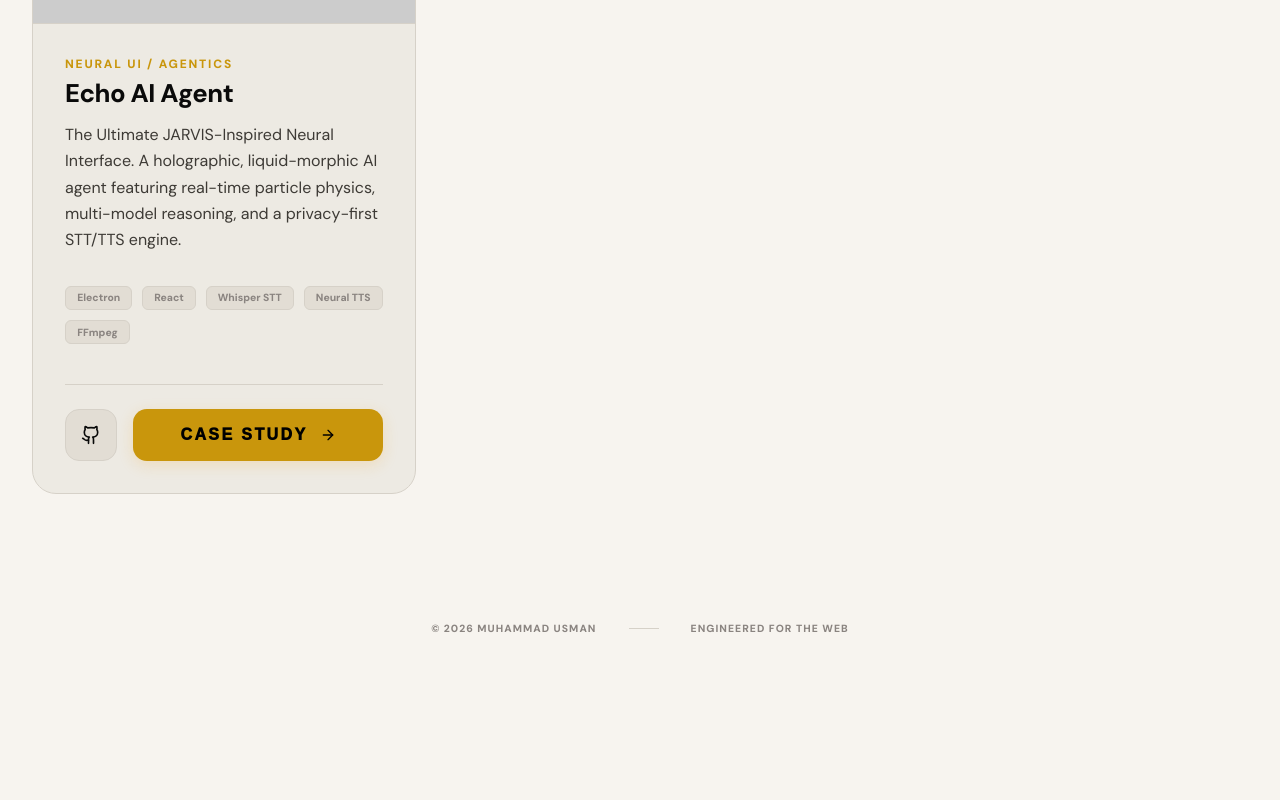
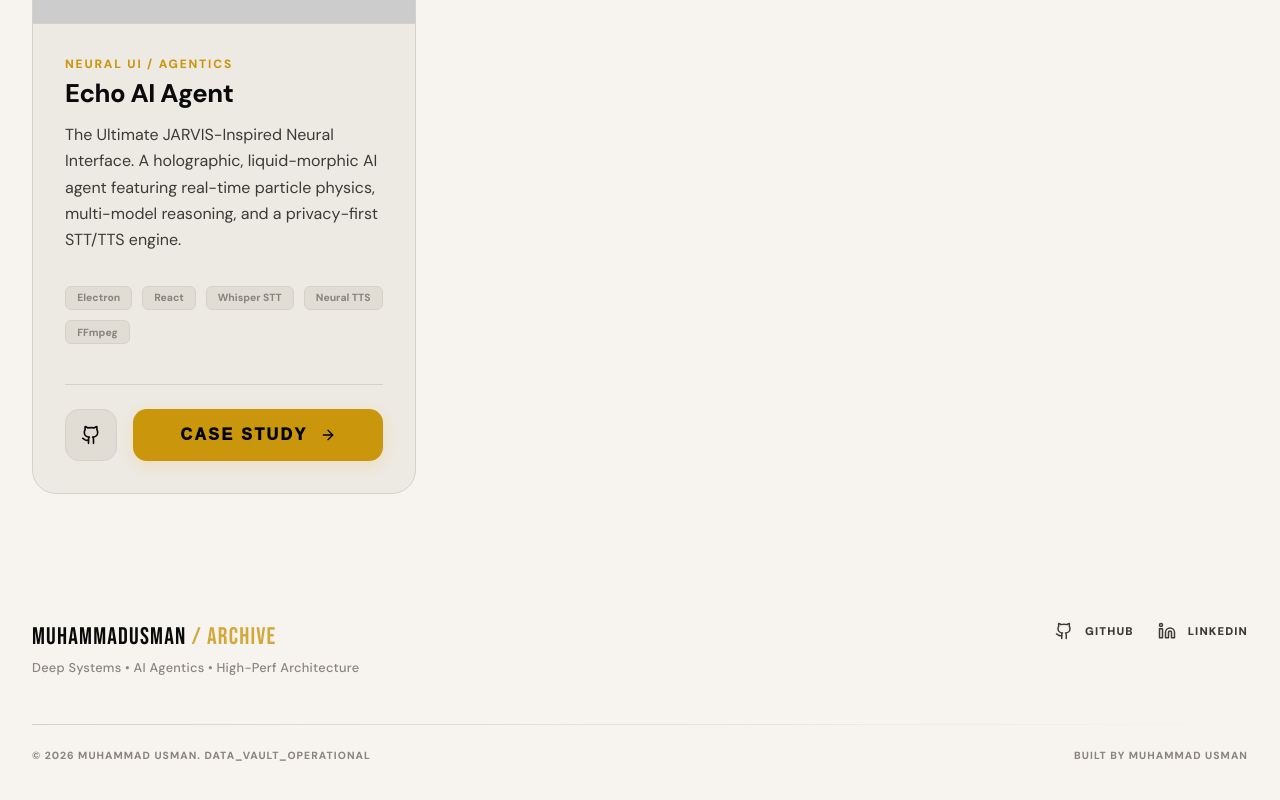
Before and after one commit to MuhammadUsmanGM/usman-works, a Vue app: page / in a window 1280 px wide. Shown: the part 3694-4494 px from the top of the page. Before the commit the page ends 4393 px from the top, so only its background shows below. Built offline with nearby package versions, Linux system fonts and the light colour scheme.

Commit message:
feat(portfolio): integrate premium social footer with brand signature

```diff
--- a/src/components/MainLayout.vue
+++ b/src/components/MainLayout.vue
@@ -1,5 +1,5 @@
 <script setup lang="ts">
-import { ArrowUpRight } from 'lucide-vue-next'
+import { ArrowUpRight, Github, Linkedin } from 'lucide-vue-next'
 </script>
 
 <template>
@@ -27,11 +27,35 @@ import { ArrowUpRight } from 'lucide-vue-next'
       <slot />
     </main>
 
-    <footer class="archive-footer">
-      <div class="footer-grid">
-        <p class="copyright">© {{ new Date().getFullYear() }} MUHAMMAD USMAN</p>
-        <div class="footer-divider"></div>
-        <p class="build-by">ENGINEERED FOR THE WEB</p>
+    <footer class="premium-footer" v-motion-fade>
+      <div class="footer-inner">
+        <div class="footer-top">
+          <div class="footer-left">
+            <span class="bebas footer-brand">MuhammadUsman <span class="accent-text">/ ARCHIVE</span></span>
+            <p class="footer-tagline">Deep Systems • AI Agentics • High-Perf Architecture</p>
+          </div>
+
+          <div class="footer-right">
+            <div class="social-links">
+              <a href="https://github.com/MuhammadUsmanGM" target="_blank" class="social-link">
+                <Github :size="18" />
+                <span>GITHUB</span>
+              </a>
+              <a href="https://linkedin.com/in/muhammad-usman-mustafa" target="_blank" class="social-link">
+                <Linkedin :size="18" />
+                <span>LINKEDIN</span>
+              </a>
+            </div>
+          </div>
+        </div>
+
+        <div class="footer-bottom">
+          <div class="footer-line"></div>
+          <div class="footer-meta">
+            <p class="copyright">© 2026 MUHAMMAD USMAN. DATA_VAULT_OPERATIONAL</p>
+            <p class="build-tag">BUILT BY MUHAMMAD USMAN</p>
+          </div>
+        </div>
       </div>
     </footer>
   </div>
@@ -159,19 +183,82 @@ import { ArrowUpRight } from 'lucide-vue-next'
   padding-top: 4rem;
 }
 
-/* Footer refinements */
-.archive-footer {
+/* Premium Footer Overhaul */
+.premium-footer {
   padding: 8rem 0 4rem;
+  margin-top: auto;
 }
 
-.footer-grid {
+.footer-inner {
   display: flex;
-  align-items: center;
-  justify-content: center;
+  flex-direction: column;
+  gap: 3rem;
+}
+
+.footer-top {
+  display: flex;
+  justify-content: space-between;
+  align-items: flex-start;
+  flex-wrap: wrap;
   gap: 2rem;
 }
 
-.copyright, .build-by {
+.footer-brand {
+  font-size: 1.5rem;
+  display: block;
+  margin-bottom: 0.5rem;
+}
+
+.footer-tagline {
+  font-size: 0.8rem;
+  color: var(--muted);
+  font-weight: 500;
+  letter-spacing: 0.02em;
+}
+
+.social-links {
+  display: flex;
+  gap: 1.5rem;
+}
+
+.social-link {
+  display: flex;
+  align-items: center;
+  gap: 0.75rem;
+  text-decoration: none;
+  color: var(--text-sub);
+  font-size: 0.7rem;
+  font-weight: 900;
+  letter-spacing: 0.1em;
+  transition: all 0.3s ease;
+}
+
+.social-link:hover {
+  color: var(--accent);
+  transform: translateY(-2px);
+}
+
+.footer-bottom {
+  display: flex;
+  flex-direction: column;
+  gap: 1.5rem;
+}
+
+.footer-line {
+  width: 100%;
+  height: 1px;
+  background: linear-gradient(to right, var(--border), transparent);
+}
+
+.footer-meta {
+  display: flex;
+  justify-content: space-between;
+  align-items: center;
+  flex-wrap: wrap;
+  gap: 1rem;
+}
+
+.copyright, .build-tag {
   font-size: 0.65rem;
   font-weight: 800;
   color: var(--muted);
@@ -179,10 +266,9 @@ import { ArrowUpRight } from 'lucide-vue-next'
   text-transform: uppercase;
 }
 
-.footer-divider {
-  width: 30px;
-  height: 1px;
-  background: var(--border);
+@media (max-width: 768px) {
+  .footer-top { flex-direction: column; gap: 2.5rem; }
+  .social-links { flex-direction: column; gap: 1rem; }
 }
 
 @media (max-width: 768px) {
```
